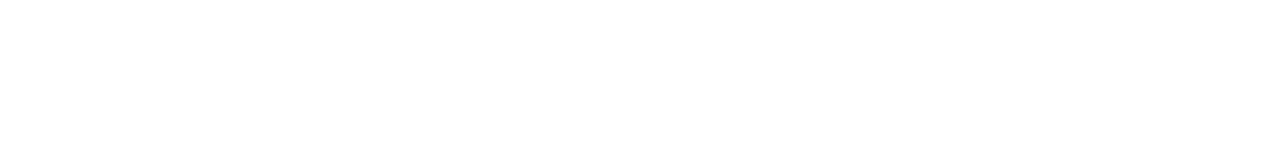
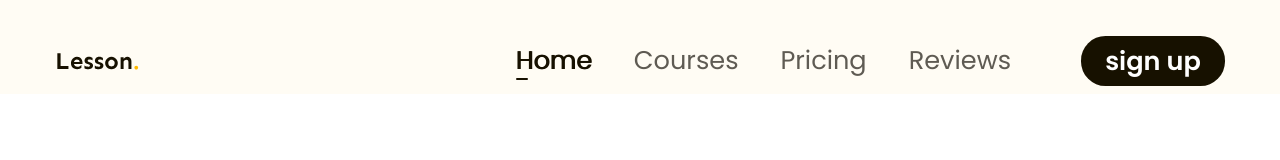
Before and after one commit to namnc1510/Figma-to-, a plain HTML site: page index.html in a window 1280 px wide. Drawn offline with Linux system fonts and the light colour scheme.

Commit message:
làm header

```diff
--- /dev/null
+++ b/assets/css/reset.css
@@ -0,0 +1,48 @@
+/* http://meyerweb.com/eric/tools/css/reset/
+   v2.0 | 20110126
+   License: none (public domain)
+*/
+
+html, body, div, span, applet, object, iframe,
+h1, h2, h3, h4, h5, h6, p, blockquote, pre,
+a, abbr, acronym, address, big, cite, code,
+del, dfn, em, img, ins, kbd, q, s, samp,
+small, strike, strong, sub, sup, tt, var,
+b, u, i, center,
+dl, dt, dd, ol, ul, li,
+fieldset, form, label, legend,
+table, caption, tbody, tfoot, thead, tr, th, td,
+article, aside, canvas, details, embed,
+figure, figcaption, footer, header, hgroup,
+menu, nav, output, ruby, section, summary,
+time, mark, audio, video {
+	margin: 0;
+	padding: 0;
+	border: 0;
+	font-size: 100%;
+	font: inherit;
+	vertical-align: baseline;
+}
+/* HTML5 display-role reset for older browsers */
+article, aside, details, figcaption, figure,
+footer, header, hgroup, menu, nav, section {
+	display: block;
+}
+body {
+	line-height: 1;
+}
+ol, ul {
+	list-style: none;
+}
+blockquote, q {
+	quotes: none;
+}
+blockquote:before, blockquote:after,
+q:before, q:after {
+	content: '';
+	content: none;
+}
+table {
+	border-collapse: collapse;
+	border-spacing: 0;
+}
--- /dev/null
+++ b/assets/css/style.css
@@ -0,0 +1,84 @@
+*{
+    box-sizing: border-box;
+}
+html{
+    font-size: 62,5%;
+}
+/* khôi phục lại cỡ chữ mặc định */
+body{
+    font-size: 1.6rem;
+    font-family: "Poppins", sans-serif;
+}
+/* common */
+a{
+    text-decoration: none;
+}
+.main-content{
+    width: 1170px;
+    max-width: calc(100% - 48px);
+    margin-left: auto;
+    margin-right: auto;
+}
+.btn{
+    min-width: 118px;
+    display: inline-block;
+    padding: 0 16px;
+    line-height: 50px;
+    color: rgb(255, 255, 255);
+    font-size: 1.6rem;
+    font-weight: 600;
+    text-align: center;
+    border-radius: 24.5px;
+    background: #171100;
+
+}
+/* header */
+.header{
+    background: #FFFCF4;
+}
+.header.fixed{
+    padding: sticky;
+    top: -28px;
+}
+.header .body{
+    display: flex;
+    align-items: center;
+    padding: 36px 0 8px;
+}
+.nav{
+    margin-left: auto;
+}
+.nav ul{
+    display: flex;
+}
+.nav a{
+    position: relative;
+    color: #5F5B53;
+    font-size: 1.6rem;
+    text-align: center;
+    padding: 8px 21px;
+}
+.nav li.active a,
+.nav a:hover{
+    color: #171100;
+    /* font-weight: 600; */
+    text-shadow: 1px 0 0 currentColor;
+}
+.nav li.active a::after{
+    position: absolute;
+    left: 21px;
+    bottom: 6px;
+    display: block;
+    content: "";
+    width: 12px;
+    height: 2px;
+    border-radius: 1px;
+    background: #171100;
+}
+.header .btn-sign-up{
+    min-width: 144px;
+
+}
+.header .action{
+    margin-left: 49px;
+}
--- a/index.html
+++ b/index.html
@@ -3,9 +3,38 @@
 <head>
     <meta charset="UTF-8">
     <meta name="viewport" content="width=device-width, initial-scale=1.0">
+    <!-- reset css -->
+     <link rel="stylesheet" href="./assets/css/reset.css">
+     <!-- embeb fonts -->
+     <link rel="preconnect" href="https://fonts.googleapis.com">
+     <link rel="preconnect" href="https://fonts.gstatic.com" crossorigin>
+     <link href="https://fonts.googleapis.com/css2?family=Poppins:ital,wght@0,100;0,200;0,300;0,400;0,500;0,600;0,700;0,800;0,900;1,100;1,200;1,300;1,400;1,500;1,600;1,700;1,800;1,900&family=Sen:wght@400..800&display=swap" rel="stylesheet">
+     <!-- style css -->
+      <link rel="stylesheet" href="./assets/css/style.css">
     <title>Figma to html</title>
 </head>
-<body>
-
+<body style="h100000px">
+    <!-- header -->
+     <header class="header fixed">
+        <div class="main-content">
+            <div class="body">
+                <!-- logo -->
+                 <img src="./assets/img/Logo.svg" alt="lesson" class="logo">
+                <!-- nav -->
+                 <!-- nav.nav>ul>li*4>a{home} -->
+                 <nav class="nav">
+                    <ul>
+                        <li class="active"><a href="#!">Home</a></li>
+                        <li><a href="#!">Courses</a></li>
+                        <li><a href="#!">Pricing</a></li>
+                        <li><a href="#!">Reviews</a></li>
+                    </ul>
+                 </nav>
+                <!-- btn action -->
+                 <!-- .action>a.btn{sign up} -->
+                 <div class="action"><a href="#!" class="btn btn-sign-up">sign up</a></div>
+            </div>
+        </div>
+     </header>
 </body>
 </html>
```
Also changed, not shown: assets/img/Logo.svg (added).
